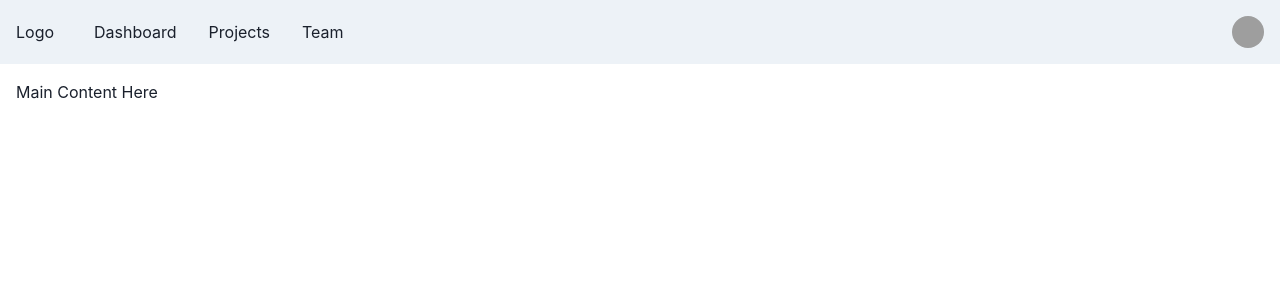
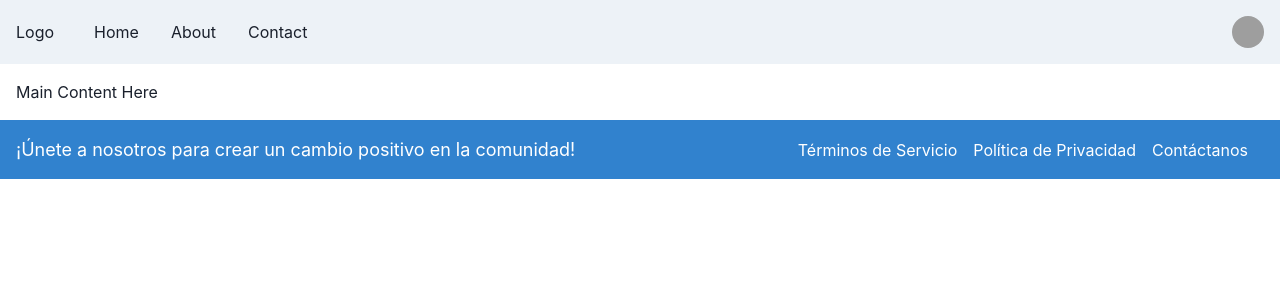
Before and after one commit to TheIcySpark/Society-events, a React (Create React App) app in the folder society-events-frontend/: page / in a window 1280 px wide. Shown: the top 300 px of the page. Built offline with nearby package versions, Linux system fonts and the light colour scheme; grey boxes are pictures that could not be loaded.

Commit message:
Landing Page and footer created, navbar modified

```diff
--- a/society-events-frontend/src/App.tsx
+++ b/society-events-frontend/src/App.tsx
@@ -15,13 +15,13 @@ import { Route, Router, Routes } from "react-router-dom"
 import CreateEventForm from "./components/CreateEventForm"
 import EventDisplay from "./components/EventDisplay"
 import SignUpForm from "./components/SignUpForm"
-
-import WithSubnavigation from './components/Navbar';
+import LandingPage from './components/LandingPage';
 
 export const App = () => (
   <ChakraProvider theme={theme}>
-    <WithSubnavigation />
+
     <Routes>
+    <Route path="/" element={<LandingPage isLoggedIn={false}/>} />
       <Route path="/login" element={<Login />} />
       <Route path="/createEvent" element={<CreateEventForm />} />
       <Route path="/event" element={<EventDisplay />} />
--- /dev/null
+++ b/society-events-frontend/src/components/Footer.tsx
@@ -0,0 +1,35 @@
+// Footer.tsx
+import React from 'react';
+import { Flex, Box, Text, Link } from '@chakra-ui/react';
+
+const Footer: React.FC = () => {
+  return (
+    <Flex
+      as="footer"
+      align="center"
+      justify="space-between"
+      wrap="wrap"
+      padding="1rem"
+      bg="blue.500"
+      color="white"
+    >
+      <Box>
+        <Text fontSize="lg">¡Únete a nosotros para crear un cambio positivo en la comunidad!</Text>
+      </Box>
+
+      <Box>
+        <Link mr={4} href="#">
+          Términos de Servicio
+        </Link>
+        <Link mr={4} href="#">
+          Política de Privacidad
+        </Link>
+        <Link mr={4} href="#">
+          Contáctanos
+        </Link>
+      </Box>
+    </Flex>
+  );
+};
+
+export default Footer;
--- /dev/null
+++ b/society-events-frontend/src/components/LandingPage.tsx
@@ -0,0 +1,25 @@
+import React, { useState } from 'react';
+import { ChakraProvider } from '@chakra-ui/react';
+import Navbar from './Navbar';
+import Footer from './Footer';
+
+// Define la interfaz de las props si planeas recibir la prop isLoggedIn
+interface LandingPageProps {
+  isLoggedIn: boolean;
+}
+
+const LandingPage: React.FC<LandingPageProps> = () => {
+  // Puedes usar useState para manejar el estado de isLoggedIn dentro de LandingPage si es necesario
+  const [isLoggedIn, setIsLoggedIn] = useState(false); // Supongamos que el usuario no está autenticado inicialmente
+
+  return (
+    <ChakraProvider>
+      {/* Pasamos isLoggedIn al Navbar */}
+      <Navbar isLoggedIn={isLoggedIn} />
+      {/* Aquí va el contenido de tu landing page */}
+      <Footer />
+    </ChakraProvider>
+  );
+};
+
+export default LandingPage;
--- a/society-events-frontend/src/components/Navbar.tsx
+++ b/society-events-frontend/src/components/Navbar.tsx
@@ -18,13 +18,14 @@ import {
 } from '@chakra-ui/react';
 import { HamburgerIcon, CloseIcon } from '@chakra-ui/icons';
 
-interface NavLinkProps {
-  children: React.ReactNode;
+interface NavbarProps {
+  isLoggedIn: boolean; // Propiedad para manejar la autenticación
 }
 
-const Links = ['Dashboard', 'Projects', 'Team'];
+const Navbar: React.FC<NavbarProps> = ({ isLoggedIn }) => {
+  const Links = isLoggedIn ? ['Dashboard', 'Projects', 'Team'] : ['Home', 'About', 'Contact']; // Determina los enlaces basados en el estado de autenticación
 
-const NavLink = ({ children }: NavLinkProps) => {
+  const NavLink = ({ children }: { children: React.ReactNode }) => {
     return (
       <Box
         as="a"
@@ -42,7 +43,6 @@ const NavLink = ({ children }: NavLinkProps) => {
     );
   };
 
-const Simple: React.FC = () => {
   const { isOpen, onOpen, onClose } = useDisclosure();
 
   return (
@@ -106,4 +106,4 @@ const Simple: React.FC = () => {
   );
 };
 
-export default Simple;
+export default Navbar;
```
Lines whose indentation alone changed are shown as unchanged.
